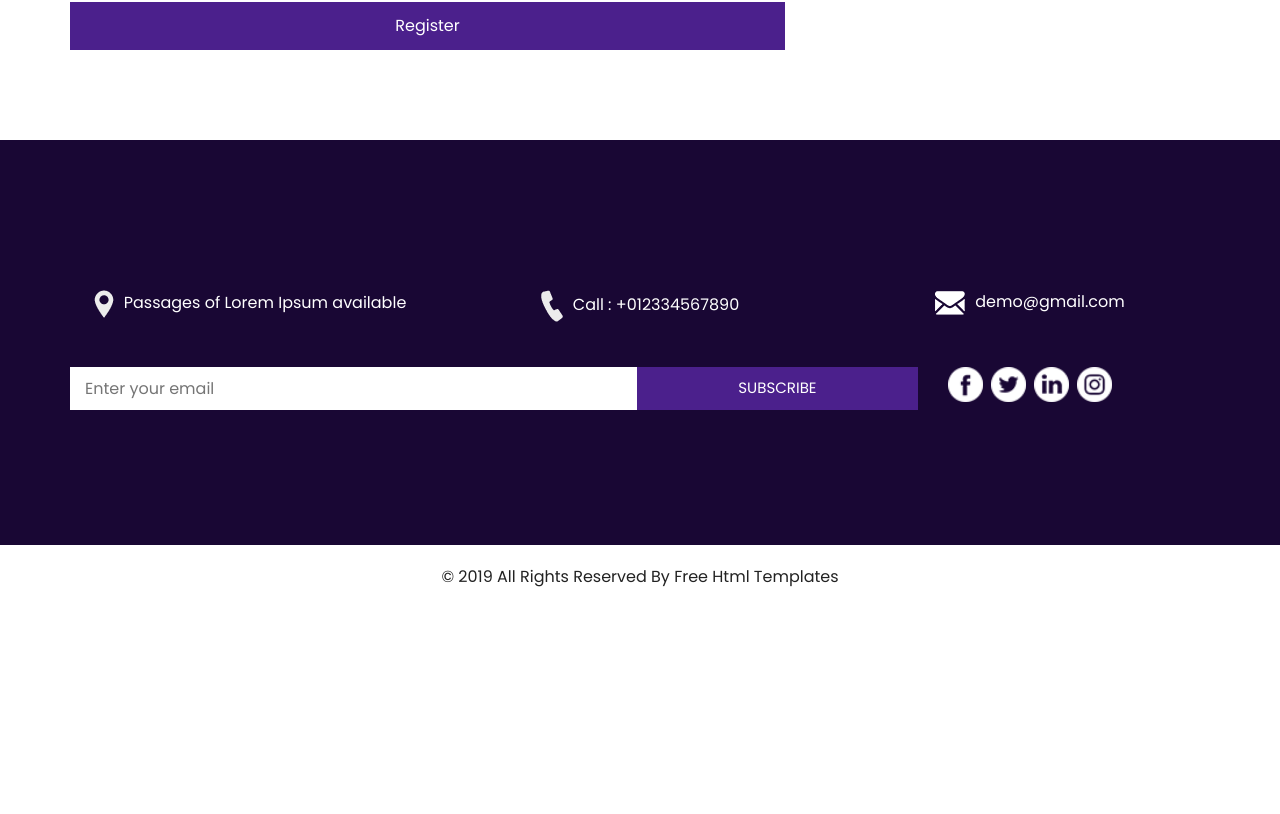
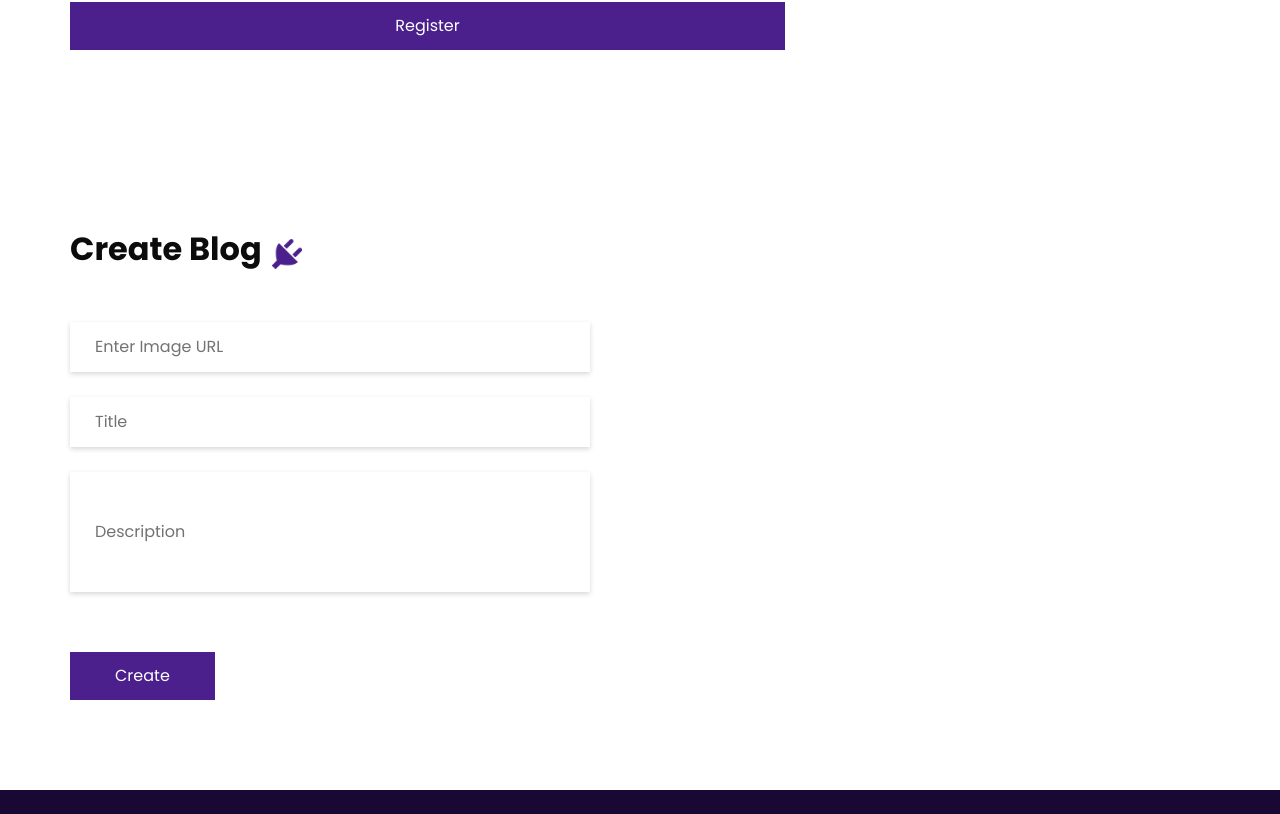
Before and after one commit to Lyudov/Project-ElectroService, a React (Vite) app in the folder electro-service/: page / in a window 1280 px wide. Shown: the part 5126-5940 px from the top of the page. Before the commit the page ends 5735 px from the top, so only its background shows below. Built offline with nearby package versions, Linux system fonts and the light colour scheme.

Commit message:
Add logic for  creating blog

```diff
--- a/electro-service/src/App.jsx
+++ b/electro-service/src/App.jsx
@@ -11,6 +11,7 @@ import { getDatabase, push, ref } from "firebase/database";
 import { useState } from "react";
 import Login from "./Login";
 import Register from "./Register";
+import CreateBlog from "./CreateBlog";
 
 function App() {
   return (
@@ -23,6 +24,7 @@ function App() {
       <Contact />
       <Login />
       <Register />
+      <CreateBlog />
       <Info />
       <Footer />
     </>
--- a/electro-service/src/CreateBlog.jsx
+++ b/electro-service/src/CreateBlog.jsx
@@ -1,4 +1,46 @@
+import { getDatabase, ref, push } from "firebase/database";
+import { useState } from "react";
+
 function CreateBlog() {
+  const [imageUrl, setImageUrl] = useState("");
+  const [createBlog, setCreateBlog] = useState({
+    imageUrl: "",
+    title: "",
+    description: "",
+  });
+
+  const handleInputChange = (e) => {
+    const { name, value } = e.target;
+    setCreateBlog({
+      ...createBlog,
+      [name]: value,
+    });
+  };
+
+  const handleImageURLChange = (e) => {
+    setImageUrl(e.target.value);
+  };
+
+  const writeToDatabase = () => {
+    const database = getDatabase();
+
+    const createBlogRef = ref(database, "blogService");
+
+    const blogData = {
+      imageUrl: imageUrl,
+      title: createBlog.title,
+      description: createBlog.description,
+    };
+
+    push(createBlogRef, blogData);
+
+    setCreateBlog({
+      title: "",
+      description: "",
+    });
+    setImageUrl("");
+  };
+
   return (
     <section className="contact_section layout_padding">
       <div className="container ">
@@ -12,10 +54,22 @@ function CreateBlog() {
           <div className="col-md-6">
             <form action="">
               <div className="img-box">
-                <img src="" alt="" />
+                <input
+                  type="text"
+                  name="imageUrl"
+                  value={imageUrl}
+                  onChange={handleImageURLChange}
+                  placeholder="Enter Image URL"
+                />
               </div>
               <div>
-                <input type="text" name="title" placeholder="Title" />
+                <input
+                  type="text"
+                  name="title"
+                  placeholder="Title"
+                  value={createBlog.title}
+                  onChange={handleInputChange}
+                />
               </div>
               <div>
                 <input
@@ -23,10 +77,14 @@ function CreateBlog() {
                   className="message-box"
                   name="description"
                   placeholder="Description"
+                  value={createBlog.description}
+                  onChange={handleInputChange}
                 />
               </div>
               <div className="d-flex ">
-                <button>SEND</button>
+                <button type="button" onClick={writeToDatabase}>
+                  Create
+                </button>
               </div>
             </form>
           </div>
@@ -35,3 +93,5 @@ function CreateBlog() {
     </section>
   );
 }
+
+export default CreateBlog;
--- a/electro-service/src/firebase.js
+++ b/electro-service/src/firebase.js
@@ -1,10 +1,7 @@
-// Import the functions you need from the SDKs you need
+
 import { initializeApp } from "firebase/app";
 import { getDatabase } from "firebase/database";
-// TODO: Add SDKs for Firebase products that you want to use
-// https://firebase.google.com/docs/web/setup#available-libraries
 
-// Your web app's Firebase configuration
 const firebaseConfig = {
     apiKey: "AIzaSyDca94NjzMOvH1U5gn_RVYTIRUUFJC4QUQ",
     authDomain: "electroserviceproject.firebaseapp.com",
@@ -15,6 +12,5 @@ const firebaseConfig = {
     appId: "1:262792394744:web:01c781a74207b184c0880d"
 };
 
-// Initialize Firebase
 const app = initializeApp(firebaseConfig);
 export const db = getDatabase(app);
```
